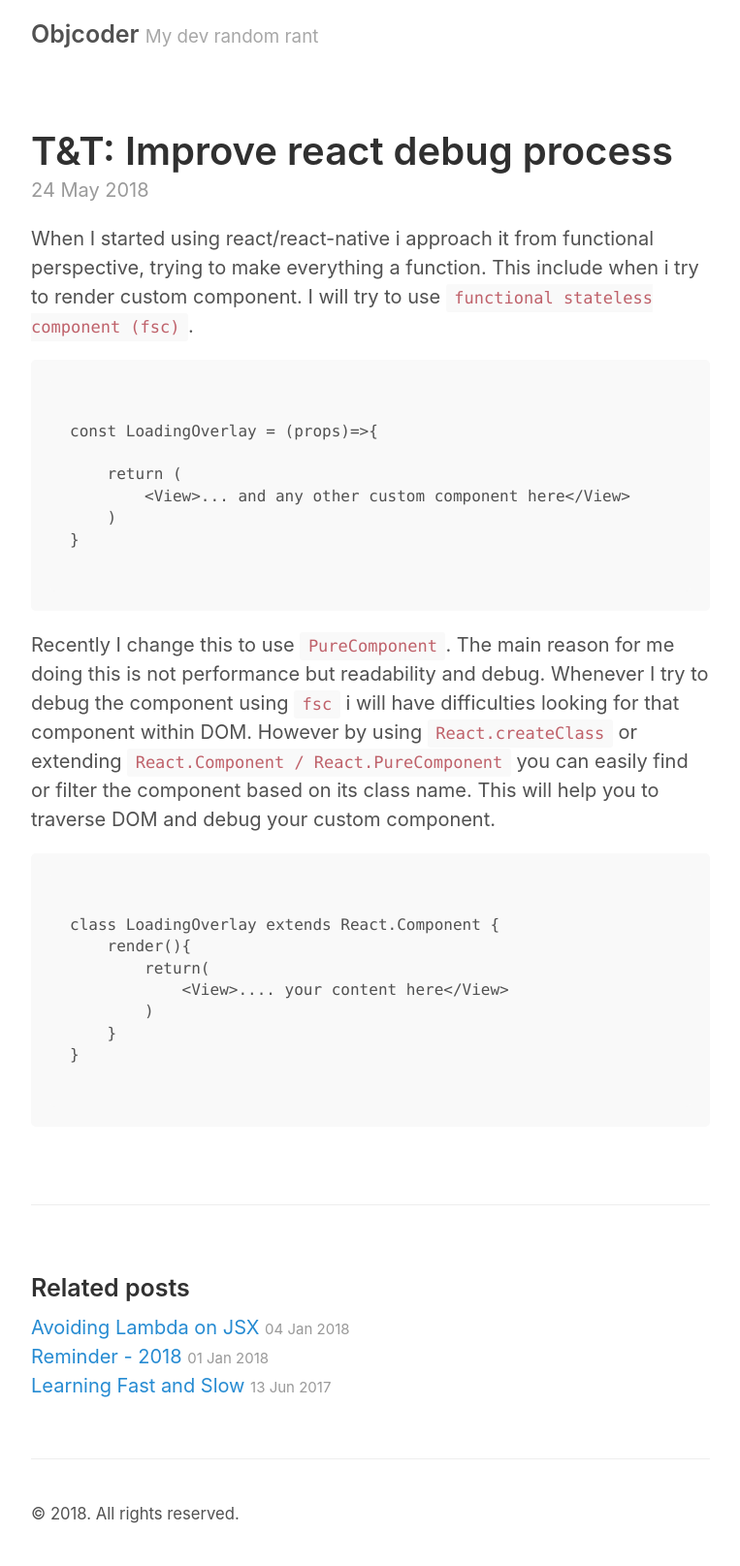
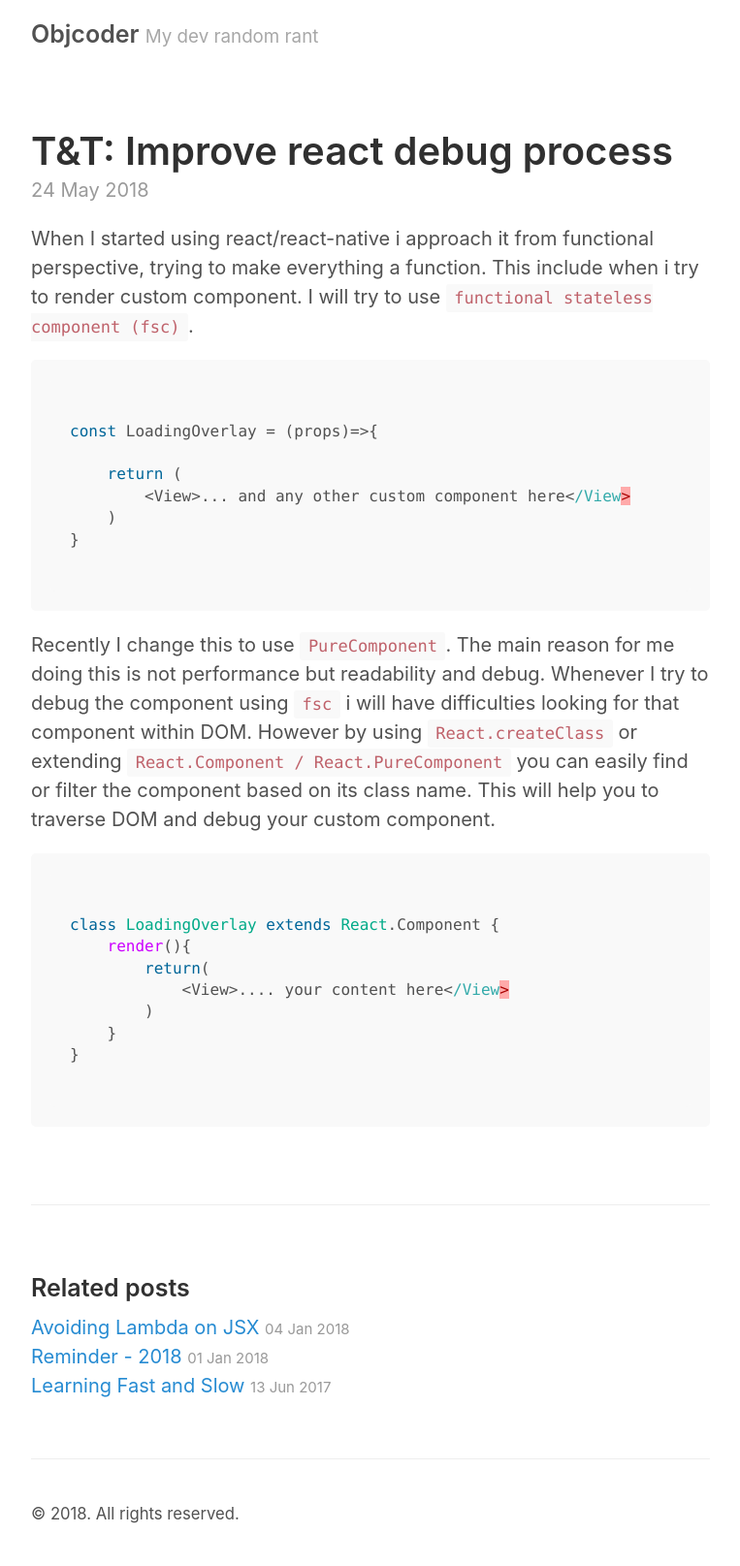
Before and after one commit to sergioutama/sergioutama.github.io, a Jekyll site: the page built from _posts/2018-05-24-tricks-improve-react-debug-process.markdown, in a window 1280 px wide. Shown: the whole page at 97% size, without its empty margins (258-1021 px from the left). Built offline with Jekyll 4.4.1, drawn with Linux system fonts in a browser that asks for light colours.

Commit message:
update the code use js tag

````diff
--- a/_posts/2018-05-24-tricks-improve-react-debug-process.markdown
+++ b/_posts/2018-05-24-tricks-improve-react-debug-process.markdown
@@ -9,7 +9,7 @@ comments: true
 
 When I started using react/react-native i approach it from functional perspective, trying to make everything a function. This include when i try to render custom component. I will try to use  `functional stateless component (fsc)`.
 
-```
+```javascript
 
 const LoadingOverlay = (props)=>{
 
@@ -23,7 +23,7 @@ const LoadingOverlay = (props)=>{
 Recently I change this to use `PureComponent`. The main reason for me doing this is not performance but readability and debug. Whenever I try to debug the component using `fsc` i will have difficulties looking for that component within DOM. However by using `React.createClass` or extending `React.Component / React.PureComponent` you can easily find or filter the component based on its class name. This will help you to traverse DOM and debug your custom component.
 
 
-```
+```js
 
 class LoadingOverlay extends React.Component {
     render(){
````
